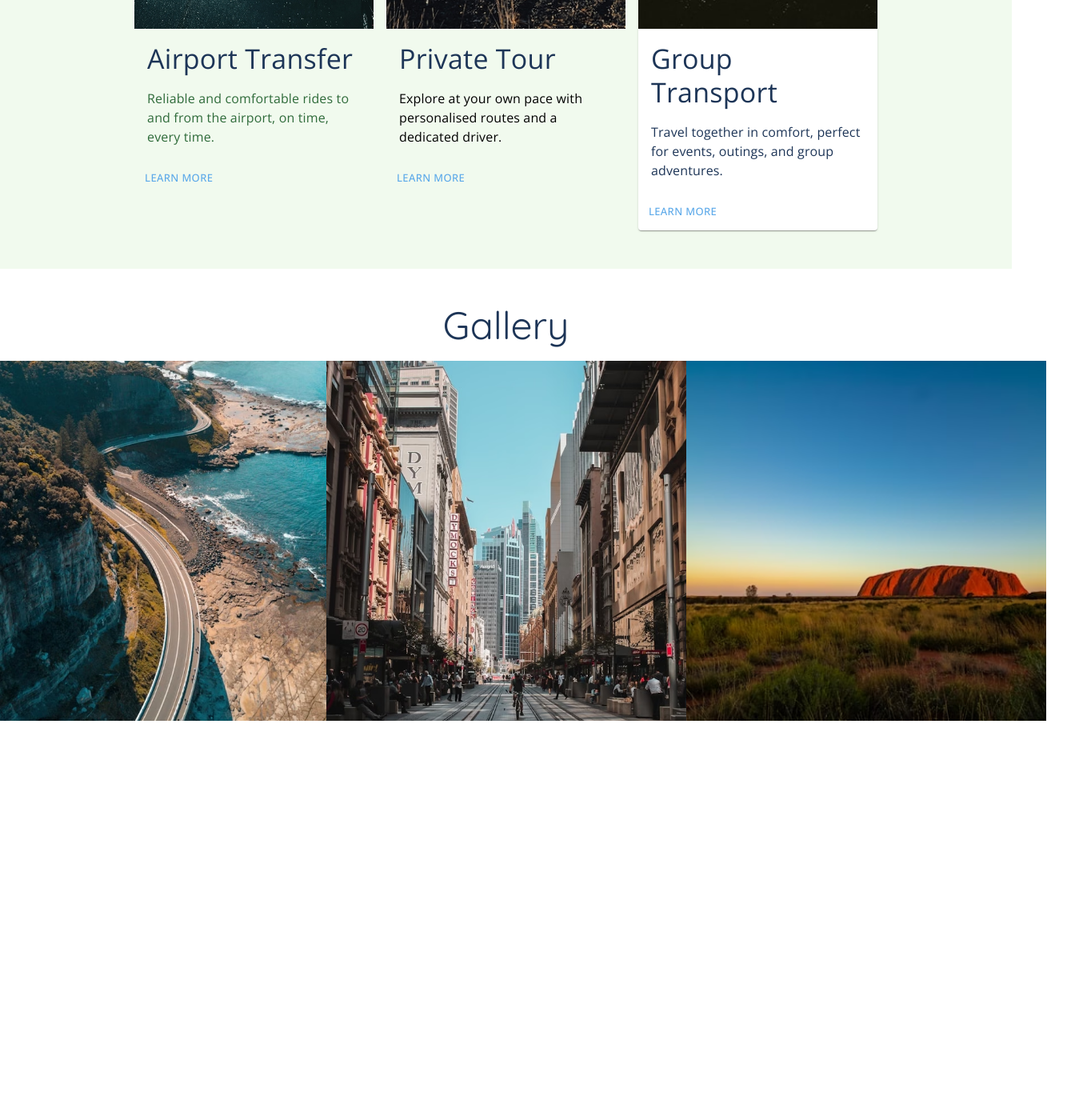
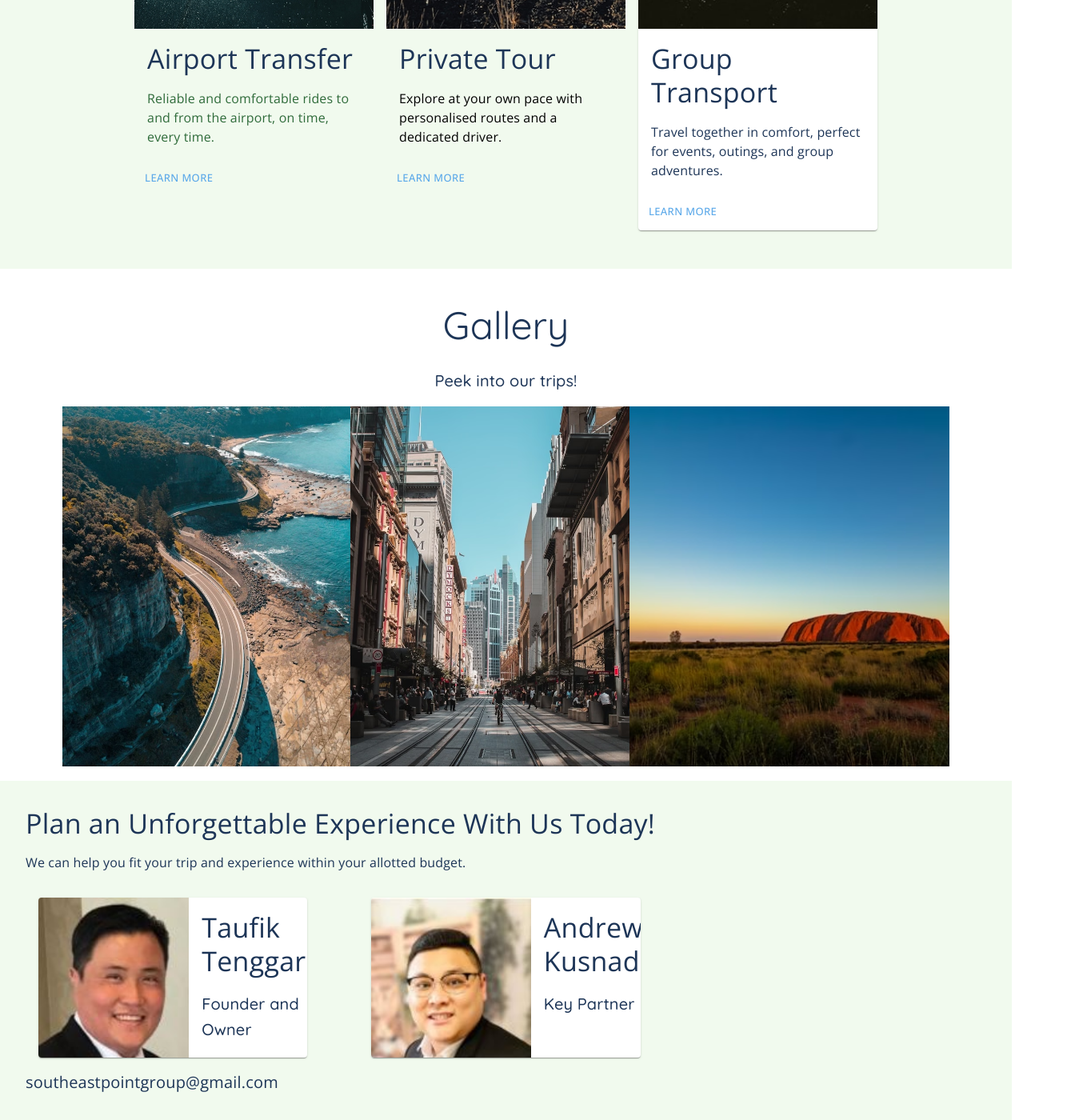
Before and after one commit to Denz1423/southeast-point-group, a React (Vite) app: page / in a window 1280 px wide. Shown: the part 2518-3918 px from the top of the page at 80% size, 1354 px wide, since content can reach past the window. Before the commit the page ends 3494 px from the top, so only its background shows below. Built offline with nearby package versions, Linux system fonts and the light colour scheme; some icons are missing.

Commit message:
circular gallery, started contact section

```diff
--- a/src/App.tsx
+++ b/src/App.tsx
@@ -3,6 +3,7 @@ import Header from "@/components/Header/Header";
 import About from "@/pages/About/AboutPage";
 import ServicesPage from "@/pages/Services/ServicesPage";
 import GalleryPage from "@/pages/Gallery/GalleryPage";
+import ContactPage from "@/pages/Contact/ContactPage";
 
 function App() {
   return (
@@ -13,6 +14,7 @@ function App() {
       <About />
       <ServicesPage />
       <GalleryPage />
+      <ContactPage />
     </>
   );
 }
--- a/src/index.css
+++ b/src/index.css
@@ -13,6 +13,6 @@ body {
   width: calc(100vw - 15px);
 
   @media (max-width: 768px) {
-    width: 100vw;
+    width: calc(100vw);
   }
 }
--- a/src/pages/About/AboutPage.tsx
+++ b/src/pages/About/AboutPage.tsx
@@ -11,9 +11,9 @@ export default function About() {
         if (entry.isIntersecting) {
           entry.target.classList.add("show");
         }
-        // else {
-        //   entry.target.classList.remove("show");
-        // }
+        else {
+          entry.target.classList.remove("show");
+        }
       });
     });
 
--- a/src/pages/Contact/ContactPage.tsx
+++ b/src/pages/Contact/ContactPage.tsx
@@ -1,14 +1,116 @@
-import { Box } from "@mui/material";
+import {
+  Box,
+  Card,
+  CardContent,
+  CardMedia,
+  Grid,
+  Typography,
+  useMediaQuery,
+  useTheme,
+} from "@mui/material";
+import taufik from "@/assets/taufik.jpg";
+import andrew from "@/assets/andrew.jpg";
 
 export default function ContactPage() {
+  const theme = useTheme();
+  const isMobile = useMediaQuery(theme.breakpoints.down("sm"));
+
   return (
     <Box
       sx={{
         width: "100%",
-        height: "100%",
+        padding: "2rem",
+        backgroundColor: "#F1FAEE",
       }}
     >
-      Contact Us
+      <Typography variant="h4">
+        Plan an Unforgettable Experience With Us Today!
+      </Typography>
+      <Typography variant="body1" sx={{ padding: "1em 0" }}>
+        We can help you fit your trip and experience within your allotted
+        budget.
+      </Typography>
+      <Grid container padding={2} spacing={10}>
+        <Grid
+          size={{ xs: 12, sm: 4 }}
+          sx={{ width: isMobile ? "200px" : "100%" }}
+        >
+          <Card
+            sx={{
+              height: isMobile ? "400px" : "200px",
+              display: "flex",
+              flexDirection: isMobile ? "column" : "",
+            }}
+          >
+            <CardMedia
+              component="img"
+              src={taufik}
+              alt="taufik"
+              sx={{ objectFit: "cover", width: "200px", height: "235px" }}
+            />
+
+            <CardContent>
+              <Typography
+                variant="h4"
+                sx={{
+                  paddingBottom: "0.5em",
+                }}
+              >
+                Taufik Tenggara
+              </Typography>
+              <Typography
+                variant="h6"
+                sx={{
+                  paddingBottom: "0.5em",
+                }}
+              >
+                Founder and Owner
+              </Typography>
+            </CardContent>
+          </Card>
+        </Grid>
+        <Grid
+          size={{ xs: 12, sm: 4 }}
+          sx={{ width: isMobile ? "200px" : "100%" }}
+        >
+          <Card
+            sx={{
+              height: isMobile ? "400px" : "200px",
+              width: "100%",
+              display: "flex",
+              flexDirection: isMobile ? "column" : "",
+            }}
+          >
+            <CardMedia
+              component="img"
+              src={andrew}
+              alt="andrew"
+              sx={{ objectFit: "cover", width: "200px", height: "235px" }}
+            />
+            <CardContent>
+              <Typography
+                variant="h4"
+                sx={{
+                  paddingBottom: "0.5em",
+                }}
+              >
+                Andrew Kusnadi
+              </Typography>
+              <Typography
+                variant="h6"
+                sx={{
+                  paddingBottom: "0.5em",
+                }}
+              >
+                Key Partner
+              </Typography>
+            </CardContent>
+          </Card>
+        </Grid>
+      </Grid>
+      <Typography variant="body1" sx={{ fontSize: "20px" }}>
+        southeastpointgroup@gmail.com
+      </Typography>
     </Box>
   );
 }
--- a/src/pages/Gallery/GalleryPage.tsx
+++ b/src/pages/Gallery/GalleryPage.tsx
@@ -1,4 +1,10 @@
-import { Box, IconButton, Typography } from "@mui/material";
+import {
+  Box,
+  IconButton,
+  Typography,
+  useMediaQuery,
+  useTheme,
+} from "@mui/material";
 import ArrowBackIcon from "@mui/icons-material/ArrowBack";
 import ArrowForwardIcon from "@mui/icons-material/ArrowForward";
 import { useState } from "react";
@@ -9,26 +15,41 @@ import G4 from "@/assets/G4.avif";
 import G5 from "@/assets/G5.avif";
 import G6 from "@/assets/G6.avif";
 
+export default function GalleryPage() {
   const images = [G1, G2, G3, G4, G5, G6];
-
-export default function GalleryPage() {
+  const theme = useTheme();
+  const isMobile = useMediaQuery(theme.breakpoints.down("sm"));
   const [index, setIndex] = useState(0);
-  const cardsToDisplay = 3;
 
   const goBack = () => {
-    setIndex(index === 0 ? images.length - cardsToDisplay : index - 1);
+    setIndex((prevIndex) => {
+      const newIndex = (prevIndex - 1 + images.length) % images.length;
+      return newIndex;
+    });
   };
 
   const goNext = () => {
-    setIndex(index === images.length - cardsToDisplay ? 0 : index + 1);
+    setIndex((prevIndex) => {
+      const newIndex = (prevIndex + 1) % images.length;
+      return newIndex;
+    });
   };
+
+  const displayedImages = isMobile
+    ? [images[index]]
+    : [
+        images[index],
+        images[(index + 1) % images.length],
+        images[(index + 2) % images.length],
+      ];
 
   return (
     <Box
       sx={{
         width: "100%",
-        height: "80%",
-        padding: "2em",
+        height: isMobile ? "auto" : "80%",
+        padding: isMobile ? "0" : "2em",
+        paddingBottom: isMobile ? "40px" : "auto",
       }}
     >
       <Typography
@@ -38,49 +59,42 @@ export default function GalleryPage() {
       >
         Gallery
       </Typography>
-      <Typography variant="h6" align="center" sx={{ color: "#1D3557" }}>
+      <Typography
+        variant="h6"
+        align="center"
+        sx={{ color: "#1D3557", padding: "1rem" }}
+      >
         Peek into our trips!
       </Typography>
       <Box
         sx={{
           display: "flex",
-          flexDirection: "row",
           alignItems: "center",
-          alignContent: "center",
           justifyContent: "center",
-          height: "400px",
+          width: "100%",
         }}
       >
-        {index >= 0 && (
         <IconButton style={{ fontSize: "30px" }} onClick={goBack}>
           <ArrowBackIcon />
         </IconButton>
-        )}
-        <Box
-          sx={{
-            display: "flex",
-            flexDirection: "row",
-            alignItems: "center",
-            alignContent: "center",
-            justifyContent: "center",
-            height: " 400px",
-          }}
-        >
-          {images.slice(index, index + cardsToDisplay).map((image) => (
+
+        {displayedImages.map((image, i) => (
           <img
+            key={i}
             src={image}
             alt={image}
-              height={450}
-              width={450}
-              style={{ objectFit: "cover" }}
+            style={{
+              objectFit: "cover",
+              maxWidth: "100%",
+              height: isMobile ? "250px" : "450px",
+              width: isMobile ? "300px" : "400px",
+            }}
           />
         ))}
-        </Box>
-        {index <= images.length - cardsToDisplay && (
+
         <IconButton style={{ fontSize: "30px" }} onClick={goNext}>
           <ArrowForwardIcon />
         </IconButton>
-        )}
       </Box>
     </Box>
   );
```
Also changed, not shown: src/assets/andrew.JPG (added), src/assets/taufik.jpg (added). Lines whose indentation alone changed are shown as unchanged.
